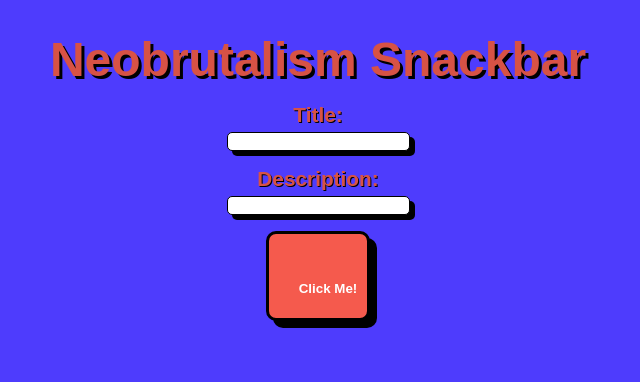
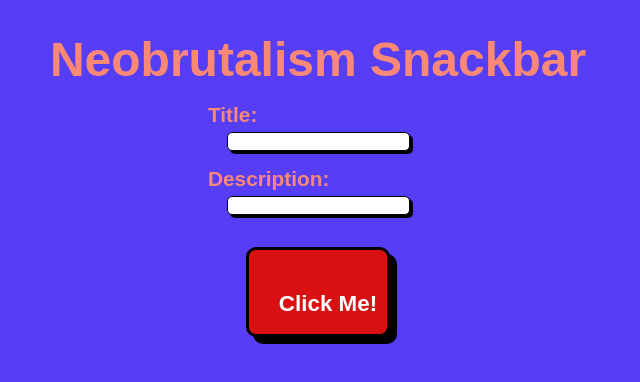
Before and after one commit to robdll/neobrutal-snackbar, an Angular app: page / in a window 1280 px wide. Shown: the top 382 px of the page, without its empty margins (322-962 px from the left). Built offline with nearby package versions, Linux system fonts and the light colour scheme.

Commit message:
style update

```diff
--- a/src/app/app.component.scss
+++ b/src/app/app.component.scss
@@ -3,42 +3,44 @@ div {
     display: flex;
     flex-direction: column;
     place-items: center;
-    background-color: #4e3cfd;
+    background-color: #563DF6;
     min-height: 100vh;
 }
 
 h1 {
     font-size: 3rem;
-    color: #d75245;
-    text-shadow: 3px 3px black;
+    color: #F98877;
     margin-bottom: 1rem;
 }
 
 label {
     font-size: 1.3rem;
     font-weight: bold;
-    color: #d75245;
-    text-shadow: 1px 1px black;
+    color: #F98877;
     margin-bottom: .3rem;
+    width: 220px;
+    text-align: left;
 }
 
 input {
     margin-bottom: 1rem;
     border: 1px solid black;
     border-radius: 5px;
-    box-shadow: 5px 5px black;
+    box-shadow: 3px 3px black;
 }
 
 .btn {
+    margin-top: 1rem;
     min-height: 90px;
     padding: 30px 10px 5px 30px;
     border-radius: 10px;
     border: 3px solid black;
-    background-color: #f55a4d;
+    background-color: #D91112;
     color: white;
     font-weight: bold;
     box-shadow: 7px 7px black;
     cursor: pointer;
+    font-size: 1.4rem;
 }
 
 .btn:hover {
```
